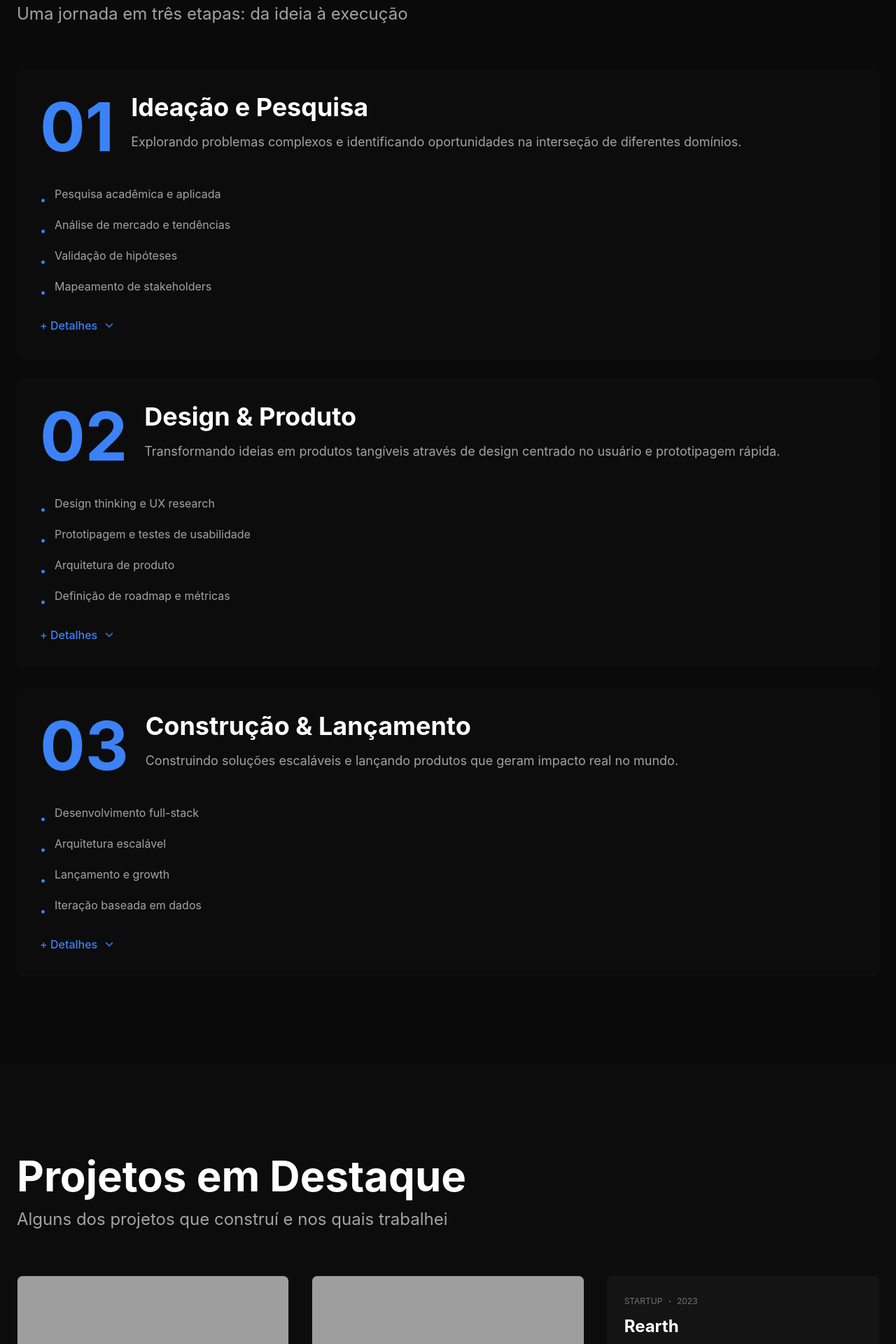
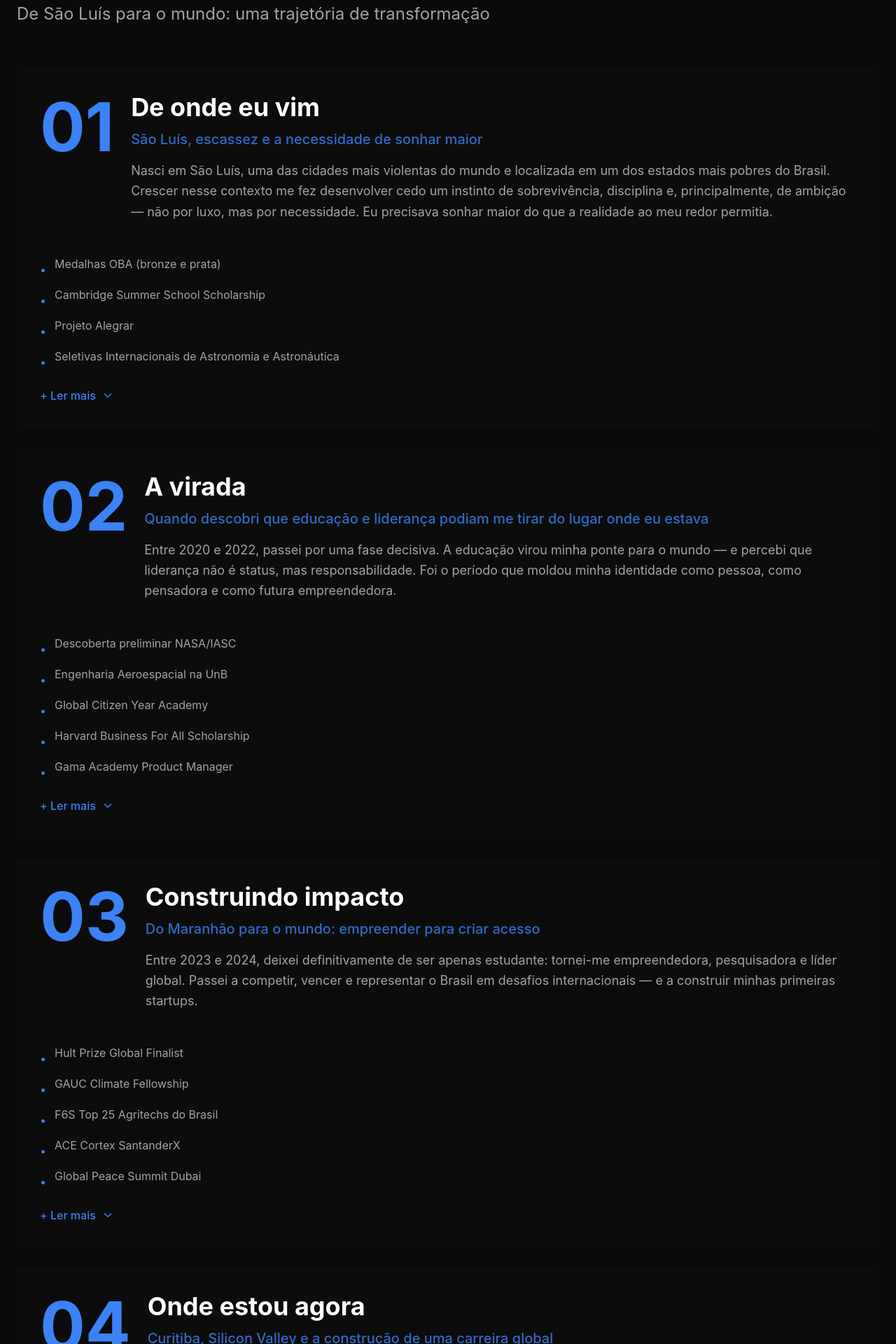
Before and after one commit to Giulia3112/GiuliaAlvares-Website, a Next.js app: page / in a window 1280 px wide. Shown: the part 1000-2920 px from the top of the page at 70% size. Built offline with nearby package versions, Linux system fonts and the light colour scheme; grey boxes are pictures that could not be loaded.

Commit message:
Atualizar jornada pessoal e remover links de projetos - Transformar seção de jornada em narrativa pessoal com 4 etapas - Remover links de site e repositório dos projetos - Adicionar imagem do SproutHUB - Atualizar métricas do AIpply

```diff
--- a/app/page.tsx
+++ b/app/page.tsx
@@ -81,13 +81,13 @@ export default function Home() {
       <section id="journey" className="py-section">
         <div className="container mx-auto px-6">
           <SectionHeader
-            title="O que eu faço"
-            subtitle="Uma jornada em três etapas: da ideia à execução"
+            title="Minha Jornada"
+            subtitle="De São Luís para o mundo: uma trajetória de transformação"
             className="mb-16"
           />
           <div className="space-y-8">
             {journeySteps.map((step, index) => (
-              <JourneyStep key={step.number} step={step} index={index} />
+              <JourneyStep key={step.id} step={step} index={index} />
             ))}
           </div>
         </div>
--- a/components/JourneyStep.tsx
+++ b/components/JourneyStep.tsx
@@ -23,16 +23,17 @@ export default function JourneyStep({ step, index }: JourneyStepProps) {
     >
       <div className="flex items-start gap-6 mb-6">
         <div className="text-accent text-6xl md:text-8xl font-bold leading-none">
-          {step.number}
+          {step.id}
         </div>
         <div className="flex-1">
-          <h3 className="text-3xl md:text-4xl font-bold mb-4">{step.title}</h3>
-          <p className="text-lg text-text-secondary mb-6">{step.description}</p>
+          <h3 className="text-3xl md:text-4xl font-bold mb-3">{step.title}</h3>
+          <p className="text-xl text-accent/80 mb-4 font-medium">{step.subtitle}</p>
+          <p className="text-lg text-text-secondary mb-6 leading-relaxed">{step.shortDescription}</p>
         </div>
       </div>
 
       <ul className="space-y-3 mb-6">
-        {step.bullets.map((bullet, i) => (
+        {step.highlights.map((highlight, i) => (
           <motion.li
             key={i}
             initial={{ opacity: 0, x: -10 }}
@@ -42,18 +43,18 @@ export default function JourneyStep({ step, index }: JourneyStepProps) {
             className="flex items-start gap-3 text-text-secondary"
           >
             <span className="text-accent mt-2">•</span>
-            <span>{bullet}</span>
+            <span>{highlight}</span>
           </motion.li>
         ))}
       </ul>
 
-      {step.details && (
+      {step.longDescription && (
         <div>
           <button
             onClick={() => setIsExpanded(!isExpanded)}
             className="flex items-center gap-2 text-accent hover:text-accent-light transition-colors"
           >
-            <span className="font-medium">+ Detalhes</span>
+            <span className="font-medium">+ Ler mais</span>
             <ChevronDown
               size={18}
               className={`transition-transform duration-300 ${
@@ -70,9 +71,36 @@ export default function JourneyStep({ step, index }: JourneyStepProps) {
                 transition={{ duration: 0.3 }}
                 className="overflow-hidden"
               >
-                <p className="mt-4 text-text-secondary leading-relaxed">
-                  {step.details}
-                </p>
+                <div className="mt-4 text-text-secondary leading-relaxed whitespace-pre-line prose prose-invert max-w-none">
+                  {step.longDescription.split("\n").map((paragraph, i) => {
+                    if (paragraph.trim() === "") {
+                      return <br key={i} />;
+                    }
+                    if (paragraph.startsWith("### ")) {
+                      return (
+                        <h3 key={i} className="text-xl font-bold mt-6 mb-3 text-text-primary">
+                          {paragraph.replace("### ", "")}
+                        </h3>
+                      );
+                    }
+                    // Processar texto com **bold**
+                    const processedParagraph = paragraph.split(/(\*\*.*?\*\*)/g).map((part, j) => {
+                      if (part.startsWith("**") && part.endsWith("**")) {
+                        return (
+                          <strong key={j} className="text-text-primary font-semibold">
+                            {part.replace(/\*\*/g, "")}
+                          </strong>
+                        );
+                      }
+                      return part;
+                    });
+                    return (
+                      <p key={i} className="mb-3">
+                        {processedParagraph}
+                      </p>
+                    );
+                  })}
+                </div>
               </motion.div>
             )}
           </AnimatePresence>
--- a/data/journey.ts
+++ b/data/journey.ts
@@ -1,46 +1,176 @@
 export interface JourneyStep {
-  number: string;
+  id: string;
   title: string;
-  description: string;
-  bullets: string[];
-  details?: string;
+  subtitle: string;
+  shortDescription: string;
+  longDescription: string;
+  highlights: string[];
 }
 
 export const journeySteps: JourneyStep[] = [
   {
-    number: "01",
-    title: "Ideação e Pesquisa",
-    description: "Explorando problemas complexos e identificando oportunidades na interseção de diferentes domínios.",
-    bullets: [
-      "Pesquisa acadêmica e aplicada",
-      "Análise de mercado e tendências",
-      "Validação de hipóteses",
-      "Mapeamento de stakeholders",
+    id: "01",
+    title: "De onde eu vim",
+    subtitle: "São Luís, escassez e a necessidade de sonhar maior",
+    shortDescription:
+      "Nasci em São Luís, uma das cidades mais violentas do mundo e localizada em um dos estados mais pobres do Brasil. Crescer nesse contexto me fez desenvolver cedo um instinto de sobrevivência, disciplina e, principalmente, de ambição — não por luxo, mas por necessidade. Eu precisava sonhar maior do que a realidade ao meu redor permitia.",
+    longDescription: `Minha jornada começa em um lugar onde talento existe, mas oportunidade não.
+
+Desde muito cedo, percebi que, para transformar minha vida, eu precisaria criar meus próprios caminhos.
+
+Entre 2017 e 2019, mergulhei em tudo que pudesse expandir minha mente:
+
+- Técnicas avançadas de estudo e memória
+
+- Inglês (FISK, MET Michigan Assessment)
+
+- Programação e design (Global Game Jam, Gracom)
+
+- Olimpíadas científicas (2 medalhas nacionais na OBA, seletivas internacionais de Astronomia)
+
+- Meu primeiro projeto social, o **Projeto Alegrar**
+
+Essas conquistas não eram apenas atividades extracurriculares — eram tentativas conscientes de escapar da realidade que me cercava. Eu não queria reproduzir o destino estatístico do lugar de onde vim. Eu queria escrever o meu próprio.`,
+    highlights: [
+      "Medalhas OBA (bronze e prata)",
+      "Cambridge Summer School Scholarship",
+      "Projeto Alegrar",
+      "Seletivas Internacionais de Astronomia e Astronáutica",
     ],
-    details: "Nesta fase, mergulho profundamente em problemas complexos, combinando insights de diferentes áreas do conhecimento. Realizo pesquisas acadêmicas, analiso tendências de mercado, valido hipóteses através de experimentos e mapeio todos os stakeholders envolvidos. O objetivo é entender completamente o problema antes de propor soluções.",
   },
   {
-    number: "02",
-    title: "Design & Produto",
-    description: "Transformando ideias em produtos tangíveis através de design centrado no usuário e prototipagem rápida.",
-    bullets: [
-      "Design thinking e UX research",
-      "Prototipagem e testes de usabilidade",
-      "Arquitetura de produto",
-      "Definição de roadmap e métricas",
+    id: "02",
+    title: "A virada",
+    subtitle: "Quando descobri que educação e liderança podiam me tirar do lugar onde eu estava",
+    shortDescription:
+      "Entre 2020 e 2022, passei por uma fase decisiva. A educação virou minha ponte para o mundo — e percebi que liderança não é status, mas responsabilidade. Foi o período que moldou minha identidade como pessoa, como pensadora e como futura empreendedora.",
+    longDescription: `Foi nesse período que entendi que meu caminho não seria linear — seria construído com disciplina, resiliência e coragem.
+
+Entre 2020 e 2022, conquistei oportunidades que pareciam improváveis para alguém da minha origem:
+
+- Convite da **Minerva Schools at KGI**
+
+- Scholarship para o **Global Citizen Year Academy**
+
+- Menção na NASA/IASC por descoberta preliminar de asteroide
+
+- Participação em desafios globais (Breakthrough Junior Challenge, Tiger Global Case Competition)
+
+- Formação em liderança com **PUCRS**, com Malala e Flávio Augusto
+
+- Ingresso em **Engenharia Aeroespacial na UnB**
+
+- Primeiros passos em Gestão de Produtos (Gama Academy, Hiring Coders, ULisboa)
+
+Também comecei a liderar:
+
+- Tornei-me **Mentora Olímpica do GEDUC**
+
+- Trabalhei como **Gerente de Produtos GEDUC**
+
+- Fundadora da comunidade **Academically III**
+
+Aos poucos, eu percebia: não era só sobre estudar — era sobre liderar, ensinar e abrir caminhos para os outros também.`,
+    highlights: [
+      "Descoberta preliminar NASA/IASC",
+      "Engenharia Aeroespacial na UnB",
+      "Global Citizen Year Academy",
+      "Harvard Business For All Scholarship",
+      "Gama Academy Product Manager",
     ],
-    details: "Aqui transformo ideias em produtos reais. Utilizo design thinking e pesquisa de UX para entender profundamente as necessidades dos usuários. Crio protótipos rápidos, testo com usuários reais e itero baseado em feedback. Defino a arquitetura do produto, o roadmap estratégico e as métricas de sucesso que guiarão o desenvolvimento.",
   },
   {
-    number: "03",
-    title: "Construção & Lançamento",
-    description: "Construindo soluções escaláveis e lançando produtos que geram impacto real no mundo.",
-    bullets: [
-      "Desenvolvimento full-stack",
-      "Arquitetura escalável",
-      "Lançamento e growth",
-      "Iteração baseada em dados",
+    id: "03",
+    title: "Construindo impacto",
+    subtitle: "Do Maranhão para o mundo: empreender para criar acesso",
+    shortDescription:
+      "Entre 2023 e 2024, deixei definitivamente de ser apenas estudante: tornei-me empreendedora, pesquisadora e líder global. Passei a competir, vencer e representar o Brasil em desafios internacionais — e a construir minhas primeiras startups.",
+    longDescription: `Essa é a fase onde deixo de sonhar o futuro e começo a construí-lo.
+
+Entre 2023 e 2024, fui selecionada em dezenas de programas e competitions globais:
+
+- **Hult Prize Global Finalist** em Lisboa (pitch por US$1 milhão)
+
+- Delegada na **Global Peace Summit Dubai**
+
+- Propostas enviadas ao **MIT Solve**, Youth Innovation Challenge, Fishbowl, Slingshot, Extreme Tech Challenge, Techstars, entre outros
+
+- Laureada com vaga em Cambridge (Liderança e Gestão)
+
+E, ao mesmo tempo, construía minhas próprias empresas:
+
+### 🌱 Rearth
+
+Agritech de IA + satélite, que me levou a GAUC Climate Fellowship, AMCHAM Decarbonization Hub e F6S Top 25 Agritechs do Brasil.
+
+### 🌐 SproutHUB
+
+Hub de inovação regional que conectou founders a oportunidades.
+
+### 🌍 Gimie
+
+Primeira experiência com social networks e AI matching.
+
+Esses anos foram minha "formação prática", onde tudo que aprendi ganhou vida real.`,
+    highlights: [
+      "Hult Prize Global Finalist",
+      "GAUC Climate Fellowship",
+      "F6S Top 25 Agritechs do Brasil",
+      "ACE Cortex SantanderX",
+      "Global Peace Summit Dubai",
     ],
-    details: "Na fase final, coloco a mão na massa para construir soluções escaláveis. Trabalho com desenvolvimento full-stack, criando arquiteturas que podem crescer. Lanço produtos com estratégias de growth bem definidas e itero constantemente baseado em dados reais de uso. O foco é criar produtos que não apenas funcionam, mas que geram impacto real e sustentável.",
+  },
+  {
+    id: "04",
+    title: "Onde estou agora",
+    subtitle: "Curitiba, Silicon Valley e a construção de uma carreira global",
+    shortDescription:
+      "Em 2025, minha vida mudou de direção. Saí de São Luís e me estabeleci em Curitiba — não por fuga, mas por ambição. Curitiba me deu o que eu nunca tive: suporte institucional, reconhecimento e ambiente para crescer. E foi daqui que cheguei ao Vale do Silício.",
+    longDescription: `Mudar de São Luís para Curitiba foi uma das decisões mais difíceis da minha vida — mas foi também a mais necessária.
+
+Eu queria estar em um lugar que **me merecesse**, que tivesse infraestrutura, ambição e densidade empreendedora.
+
+Curitiba é isso. Aqui:
+
+- Recebi apoio real da universidade
+
+- Fui confiada como **Campus Director do Hult Prize 2026**
+
+- Desenvolvi minhas startups com um novo nível de profissionalismo
+
+- Conquistei espaço em um ecossistema nacional relevante
+
+Mas o ponto de virada foi em 2025:
+
+### 🇺🇸 Brazil at Silicon Valley Fellowship — Fundação Estudar
+
+Fui selecionada por uma das instituições mais rigorosas do país, que já colocou dezenas de brasileiros em Harvard e Stanford.
+
+A experiência no Vale do Silício me transformou — me mostrou o tamanho da minha ambição e a escala do impacto que posso criar.
+
+### 🚀 AIpply — minha grande aposta atual
+
+Criei o AIpply após retornar de São Francisco:
+
+uma plataforma + AI agent que encontra oportunidades, lê editais, organiza candidaturas e ajuda jovens a alcançarem seus sonhos.
+
+### 🌌 ASPERO Industries — meu retorno ao espaço
+
+Resgatei minha paixão pela engenharia espacial e iniciei o desenvolvimento de CubeSats resistentes à radiação para operar dentro da Anomalia Magnética do Atlântico Sul.
+
+### 🌍 Minha visão hoje
+
+Eu entendi que, para transformar o Brasil, às vezes precisamos buscar o mundo.
+
+Mas meu propósito continua aqui: democratizar acesso, criar tecnologia de fronteira e construir caminhos para quem nasceu longe dos centros de oportunidade.
+
+E é isso que estou fazendo agora — com fome, com coragem e com impacto.`,
+    highlights: [
+      "Brazil at Silicon Valley Fellow",
+      "Campus Director Hult Prize 2026",
+      "Founder do AIpply",
+      "Fundadora da ASPERO Industries",
+      "100 Melhores Jovens Universitários do Brasil – Na Prática",
+    ],
   },
 ];
```
Also changed, not shown: data/projects.ts (+10 -20 lines).
